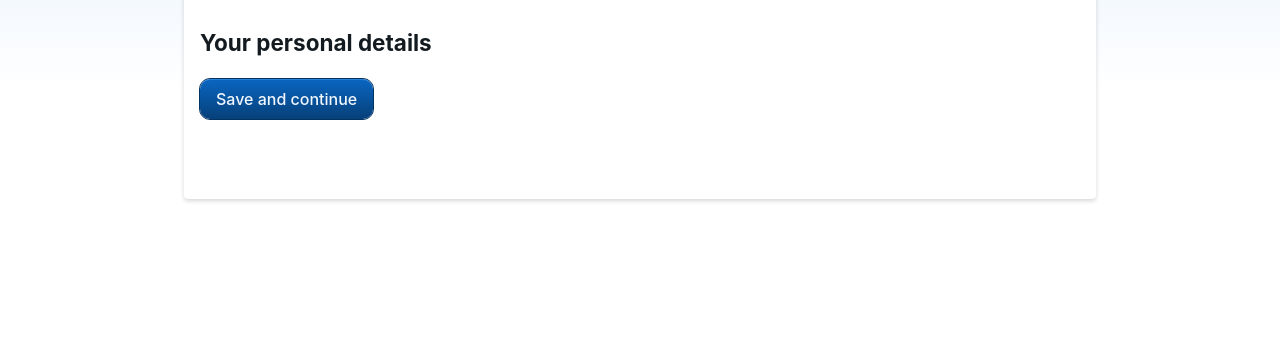
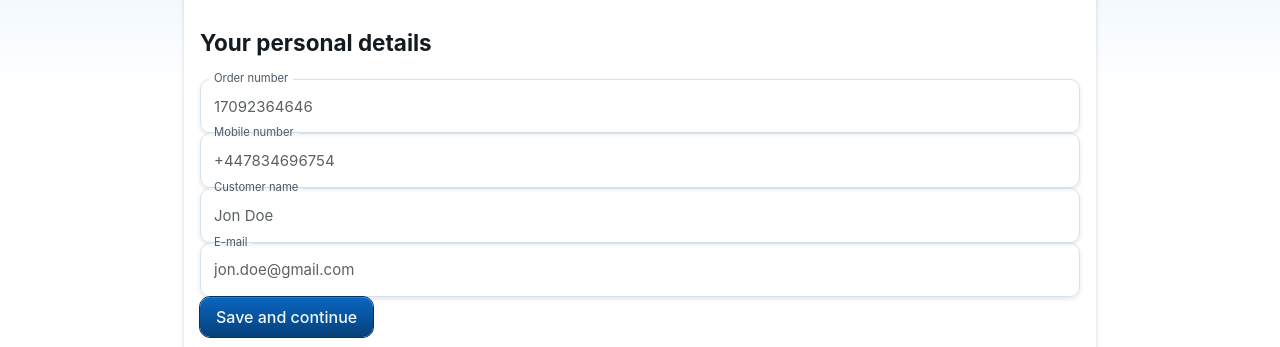
Before and after one commit to matchmakers69/react-19, a React (Vite) app: page /restaurant in a window 1280 px wide. Shown: the part 309-656 px from the top of the page. Built offline with nearby package versions, Linux system fonts and the light colour scheme; data requests are answered from the project's data file.

Commit message:
feat: Add new input fields in first step and fill them with default values from backend

```diff
--- a/src/features/restaurant/components/MultistepOrderFormContainer/MultistepOrderFormContainer.tsx
+++ b/src/features/restaurant/components/MultistepOrderFormContainer/MultistepOrderFormContainer.tsx
@@ -12,15 +12,25 @@ import { FinalRestaurantOrderStep, OrderSteps } from "@features/restaurant/types
 const MultistepOrderFormContainer = ({ restaurantStep }: MultistepOrderFormContainerProps) => {
 	const STEPS_LENGTH = Object.keys(restaurantStep).length;
 	const { currentStep } = useRestaurantContext();
+
+	function toCamelCase(str: string) {
+		return str
+			.toLowerCase()
+			.split(" ")
+			.map((word, index) => (index === 0 ? word : word.charAt(0).toUpperCase() + word.slice(1)))
+			.join("");
+	}
+
+	const personalInfoData = restaurantStep[OrderSteps.PersonalInfo].reduce((acc, current) => {
+		// Typeguard aby mieć pewność, że label jest stringiem oraz że value istnieje w current
+		if (typeof current.label !== "string" || !("value" in current)) return;
+		return { ...acc, [toCamelCase(current.label)]: current.value };
+	}, {});
+
 	const methods = useForm({
 		mode: "all",
 		defaultValues: {
-			personalInfo: {
-				name: "Jon",
-				email: "email",
-			},
-			foodItems: {},
-			// [OrderSteps.PersonalInfo]: restaurantStep[OrderSteps.PersonalInfo], // Possibly may change and may need to use object instead
+			personalInfo: personalInfoData,
 		},
 	});
 	const { stepKeys, handlePaginationChange } = useRestaurantStepper();
--- a/src/features/restaurant/components/RestaurantOrderSteps/PersonalInfoStep/PersonalInfoStep.tsx
+++ b/src/features/restaurant/components/RestaurantOrderSteps/PersonalInfoStep/PersonalInfoStep.tsx
@@ -1,14 +1,12 @@
 import { Box, Button } from "@mui/material";
 import useRestaurantStepper from "@features/restaurant/hooks/useRestaurantStepper";
 import { PersonalInfoStepProps } from "./defs";
-import { useQuery } from "@tanstack/react-query";
 import { useRestaurantOrder } from "@features/restaurant/queries/useRestaurantOrder";
-import { OrderSteps } from "@features/restaurant/types";
 import { useFormContext } from "react-hook-form";
 import RHFTextfield from "@components/ui/formParts/RHFTextfield";
 
 export const PersonalInfoStep = ({ onRestaurantOrderSubmit }: PersonalInfoStepProps) => {
-	const { handleSubmit } = useFormContext();
+	const { handleSubmit, register } = useFormContext();
 	const { data: restaurantOrderData } = useRestaurantOrder(); // Taking data from query cache
 	const { handleGoToNextStep } = useRestaurantStepper();
 
@@ -16,9 +14,8 @@ export const PersonalInfoStep = ({ onRestaurantOrderSubmit }: PersonalInfoStepPr
 		handleGoToNextStep();
 		// TODO make sure to save step values to context
 		console.log(data);
-		onRestaurantOrderSubmit(data);
+		// onRestaurantOrderSubmit(data);
 	};
-	const personalInfoFields = restaurantOrderData?.[OrderSteps.PersonalInfo];
 
 	return (
 		<>
@@ -29,17 +26,33 @@ export const PersonalInfoStep = ({ onRestaurantOrderSubmit }: PersonalInfoStepPr
 				component="form"
 				noValidate
 			>
-				{/* {personalInfoFields &&
-					personalInfoFields.map((field) => (
-						<RHFTextfield
-							key={field.id}
-							label={field.label}
-							name={`${OrderSteps.PersonalInfo}.${field.id}`}
-							fullWidth
-							variant="outlined"
-						/>
-					))} */}
-				<Button variant="contained" onClick={handleSubmitPersonalInfoValues} type="submit">
+				<RHFTextfield
+					label="Order number"
+					fullWidth
+					variant="outlined"
+					{...register("personalInfo.orderNumber")}
+				/>
+				<RHFTextfield
+					label="Mobile number"
+					fullWidth
+					variant="outlined"
+					{...register("personalInfo.mobileNumber")}
+				/>
+				<RHFTextfield
+					label="Customer name"
+					{...register("personalInfo.customerName")}
+					fullWidth
+					variant="outlined"
+				/>
+				<RHFTextfield
+					label="E-mail"
+					{...register("personalInfo.email")}
+					type="email"
+					fullWidth
+					variant="outlined"
+				/>
+
+				<Button variant="contained" type="submit">
 					Save and continue
 				</Button>
 			</Box>
```
